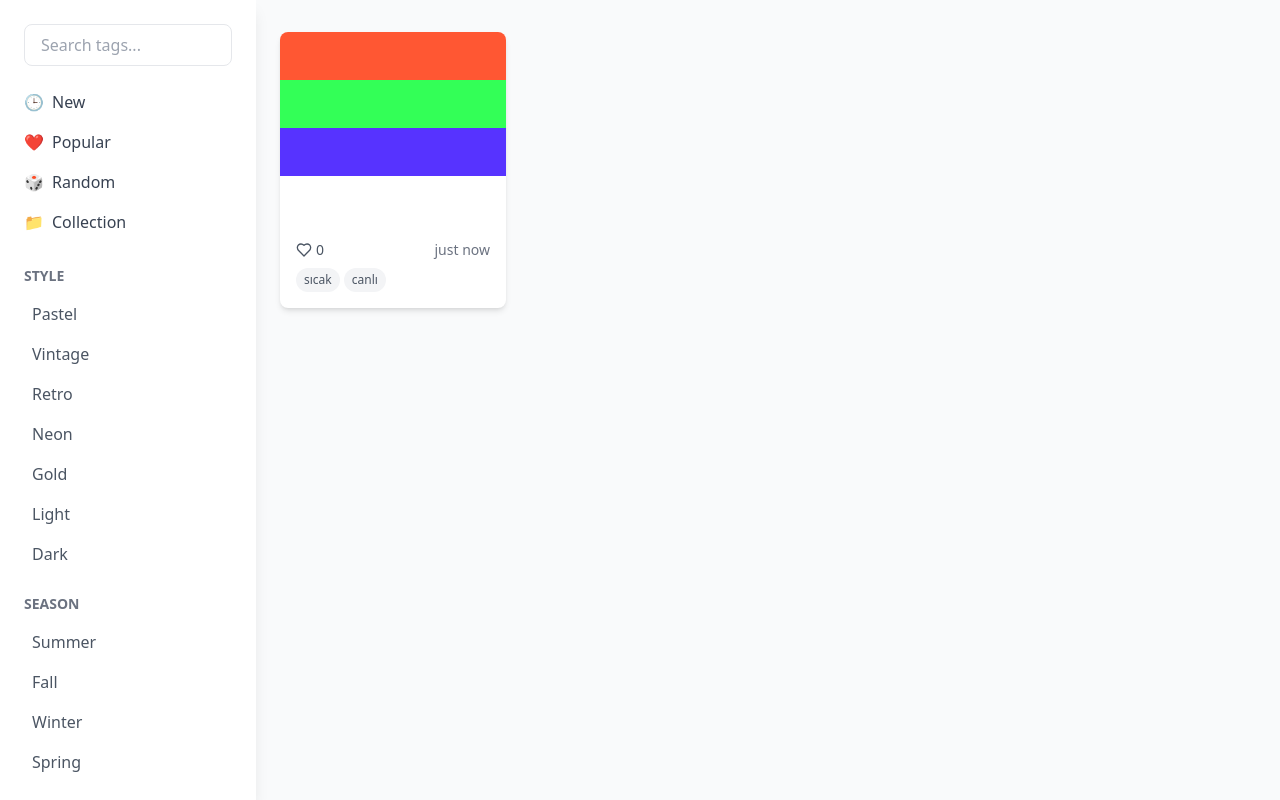
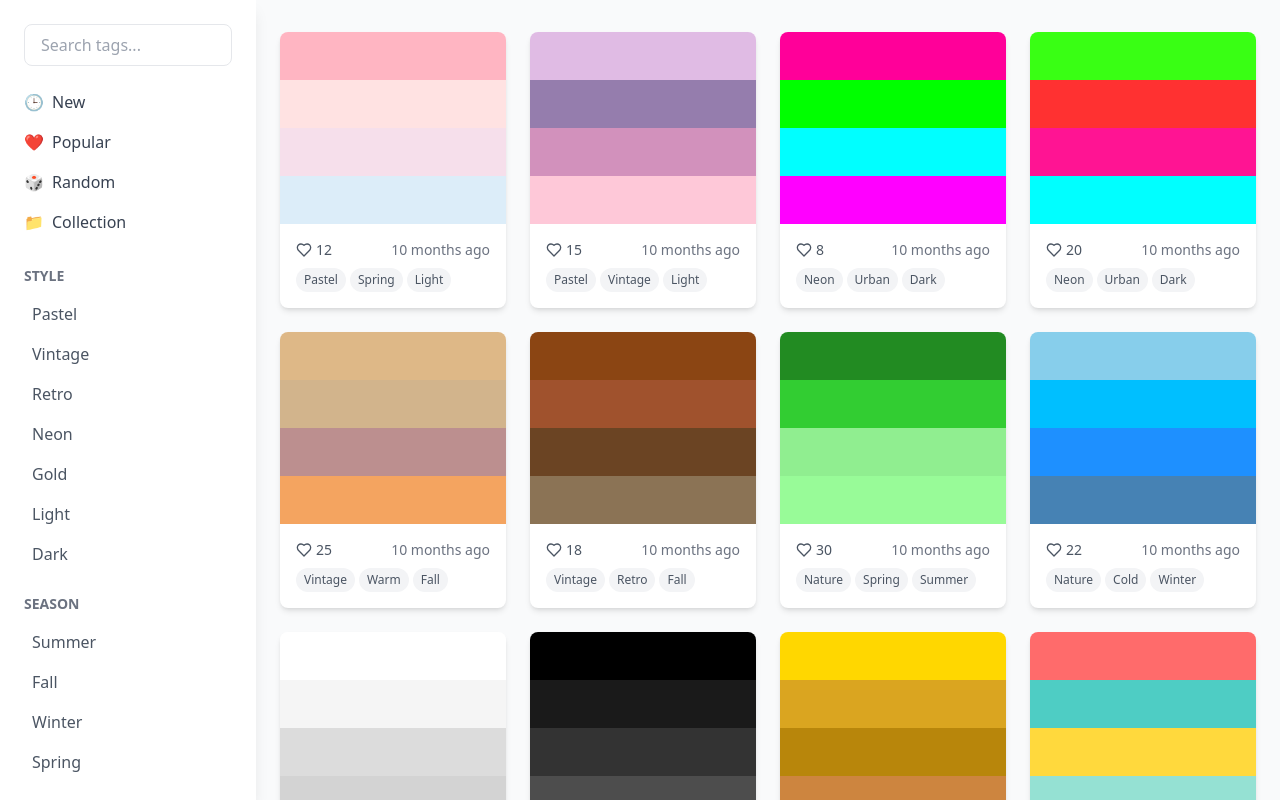
Before and after one commit to gamzesirin/Nextjs-Palette-App, a Next.js app: page / in a window 1280 px wide. Shown: the top 800 px of the page. Built offline with nearby package versions, Linux system fonts and the light colour scheme.

Commit message:
chore: update Next.js and related dependencies to version 15.1.6; enhance global styles and refactor palette generation logic

```diff
--- a/app/globals.css
+++ b/app/globals.css
@@ -12,6 +12,8 @@ body {
 	@apply antialiased;
 	color: rgb(var(--foreground-rgb));
 	background: rgb(var(--background-end-rgb));
+	margin: 0;
+	padding: 0;
 }
 
 .grid-rows-4 {
@@ -19,7 +21,10 @@ body {
 }
 
 /* VS Code ve diğer otomatik eklenen class'ları engelleyin */
-.vsc-initialized,
-.cz-shortcut-listen {
-	@apply !important;
+*[class*='vsc-initialized'] {
+	display: none !important;
 }
+
+#app-root {
+	min-height: 100vh;
+}
--- a/app/page.tsx
+++ b/app/page.tsx
@@ -4,19 +4,7 @@ import ColorCard from '@/components/ColorCard'
 import Sidebar from '@/components/Sidebar'
 import { ColorPalette } from '@/types'
 import { useState, useEffect } from 'react'
-
-const generateSamplePalettes = (): ColorPalette[] => {
-	return [
-		{
-			id: '1',
-			colors: ['#FF5733', '#33FF57', '#5733FF'],
-			likes: 0,
-			tags: ['sıcak', 'canlı'],
-			createdAt: new Date()
-		}
-		// Diğer örnekler...
-	]
-}
+import { generateSamplePalettes } from '@/utils/colorPalettes'
 
 export default function Home() {
 	const [palettes, setPalettes] = useState<ColorPalette[]>([])
--- a/package.json
+++ b/package.json
@@ -10,7 +10,7 @@
 	},
 	"dependencies": {
 		"lucide-react": "^0.472.0",
-		"next": "15.1.5",
+		"next": "^15.1.6",
 		"react": "^19.0.0",
 		"react-dom": "^19.0.0"
 	},
--- /dev/null
+++ b/utils/colorPalettes.ts
@@ -0,0 +1,121 @@
+import { ColorPalette } from '@/types'
+
+export const generateSamplePalettes = (): ColorPalette[] => {
+	return [
+		// Pastel Paletler
+		{
+			id: '1',
+			colors: ['#FFB5C2', '#FFE2E2', '#F6DFEB', '#DCEDF9', '#E8F3D6'],
+			likes: 12,
+			tags: ['Pastel', 'Spring', 'Light'],
+			createdAt: new Date('2024-03-15')
+		},
+		{
+			id: '2',
+			colors: ['#E0BBE4', '#957DAD', '#D291BC', '#FEC8D8', '#FFDFD3'],
+			likes: 15,
+			tags: ['Pastel', 'Vintage', 'Light'],
+			createdAt: new Date('2024-03-14')
+		},
+
+		// Neon Paletler
+		{
+			id: '3',
+			colors: ['#FF0099', '#00FF00', '#00FFFF', '#FF00FF', '#FE0000'],
+			likes: 8,
+			tags: ['Neon', 'Urban', 'Dark'],
+			createdAt: new Date('2024-03-13')
+		},
+		{
+			id: '4',
+			colors: ['#39FF14', '#FF3131', '#FF1493', '#00FFFF', '#FF00FF'],
+			likes: 20,
+			tags: ['Neon', 'Urban', 'Dark'],
+			createdAt: new Date('2024-03-12')
+		},
+
+		// Vintage Paletler
+		{
+			id: '5',
+			colors: ['#DEB887', '#D2B48C', '#BC8F8F', '#F4A460', '#DAA520'],
+			likes: 25,
+			tags: ['Vintage', 'Warm', 'Fall'],
+			createdAt: new Date('2024-03-11')
+		},
+		{
+			id: '6',
+			colors: ['#8B4513', '#A0522D', '#6B4423', '#8B7355', '#CD853F'],
+			likes: 18,
+			tags: ['Vintage', 'Retro', 'Fall'],
+			createdAt: new Date('2024-03-10')
+		},
+
+		// Doğa Temalı
+		{
+			id: '7',
+			colors: ['#228B22', '#32CD32', '#90EE90', '#98FB98', '#3CB371'],
+			likes: 30,
+			tags: ['Nature', 'Spring', 'Summer'],
+			createdAt: new Date('2024-03-09')
+		},
+		{
+			id: '8',
+			colors: ['#87CEEB', '#00BFFF', '#1E90FF', '#4682B4', '#B0E0E6'],
+			likes: 22,
+			tags: ['Nature', 'Cold', 'Winter'],
+			createdAt: new Date('2024-03-08')
+		},
+
+		// Minimal
+		{
+			id: '9',
+			colors: ['#FFFFFF', '#F5F5F5', '#DCDCDC', '#D3D3D3', '#C0C0C0'],
+			likes: 28,
+			tags: ['Minimal', 'Light', 'Urban'],
+			createdAt: new Date('2024-03-07')
+		},
+		{
+			id: '10',
+			colors: ['#000000', '#1A1A1A', '#333333', '#4D4D4D', '#666666'],
+			likes: 15,
+			tags: ['Minimal', 'Dark', 'Urban'],
+			createdAt: new Date('2024-03-06')
+		},
+
+		// Gold Temalı
+		{
+			id: '11',
+			colors: ['#FFD700', '#DAA520', '#B8860B', '#CD853F', '#D2691E'],
+			likes: 35,
+			tags: ['Gold', 'Warm', 'Luxury'],
+			createdAt: new Date('2024-03-05')
+		},
+
+		// Mevsimsel - Yaz
+		{
+			id: '12',
+			colors: ['#FF6B6B', '#4ECDC4', '#FFD93D', '#95E1D3', '#FF8B94'],
+			likes: 42,
+			tags: ['Summer', 'Warm', 'Light'],
+			createdAt: new Date('2024-03-04')
+		},
+
+		// Mevsimsel - Kış
+		{
+			id: '13',
+			colors: ['#A0B4C7', '#CBD5E1', '#E2E8F0', '#F1F5F9', '#94A3B8'],
+			likes: 19,
+			tags: ['Winter', 'Cold', 'Light'],
+			createdAt: new Date('2024-03-03')
+		},
+
+		// Retro
+		{
+			id: '14',
+			colors: ['#FF6B6B', '#4ECDC4', '#45B7D1', '#96CEB4', '#FFEEAD'],
+			likes: 26,
+			tags: ['Retro', 'Vintage', 'Warm'],
+			createdAt: new Date('2024-03-02')
+		}
+	]
+}
```
Also changed, not shown: 1 other file (tests, documents, lock files or other folders).
